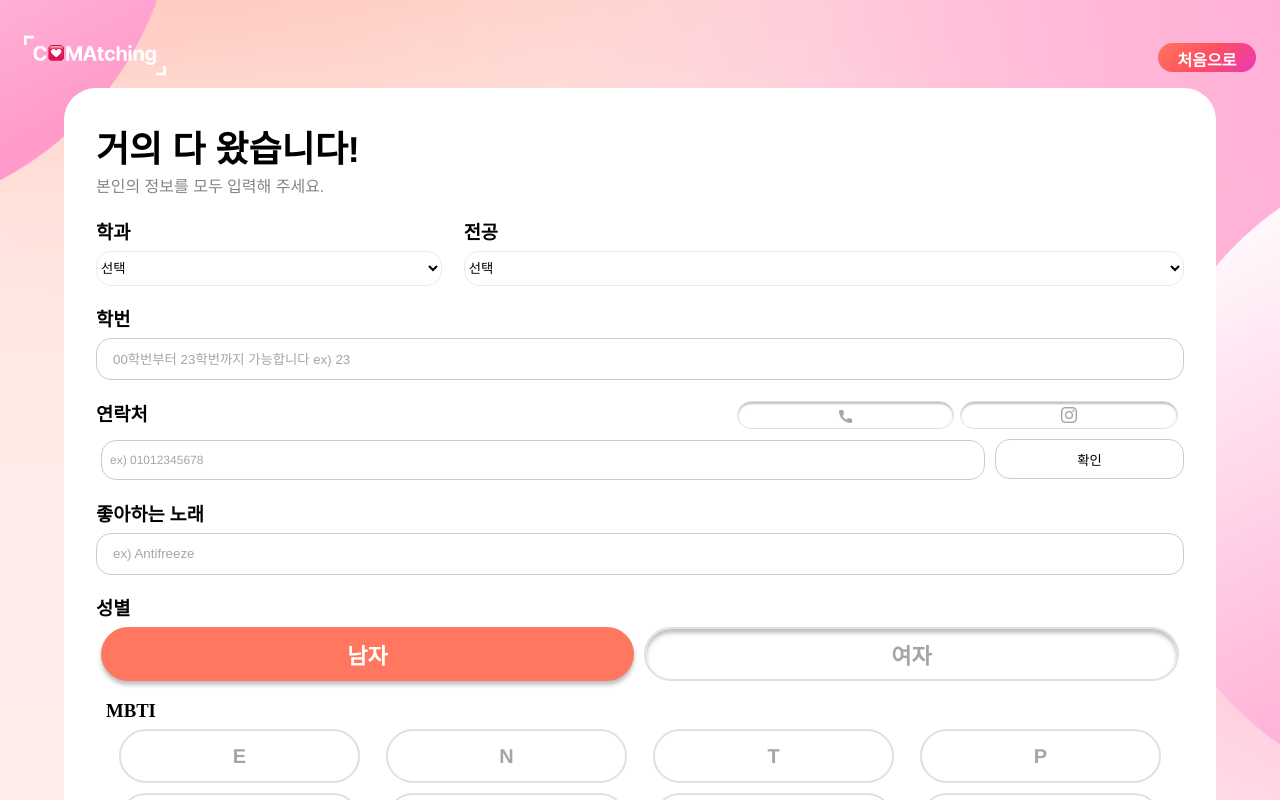
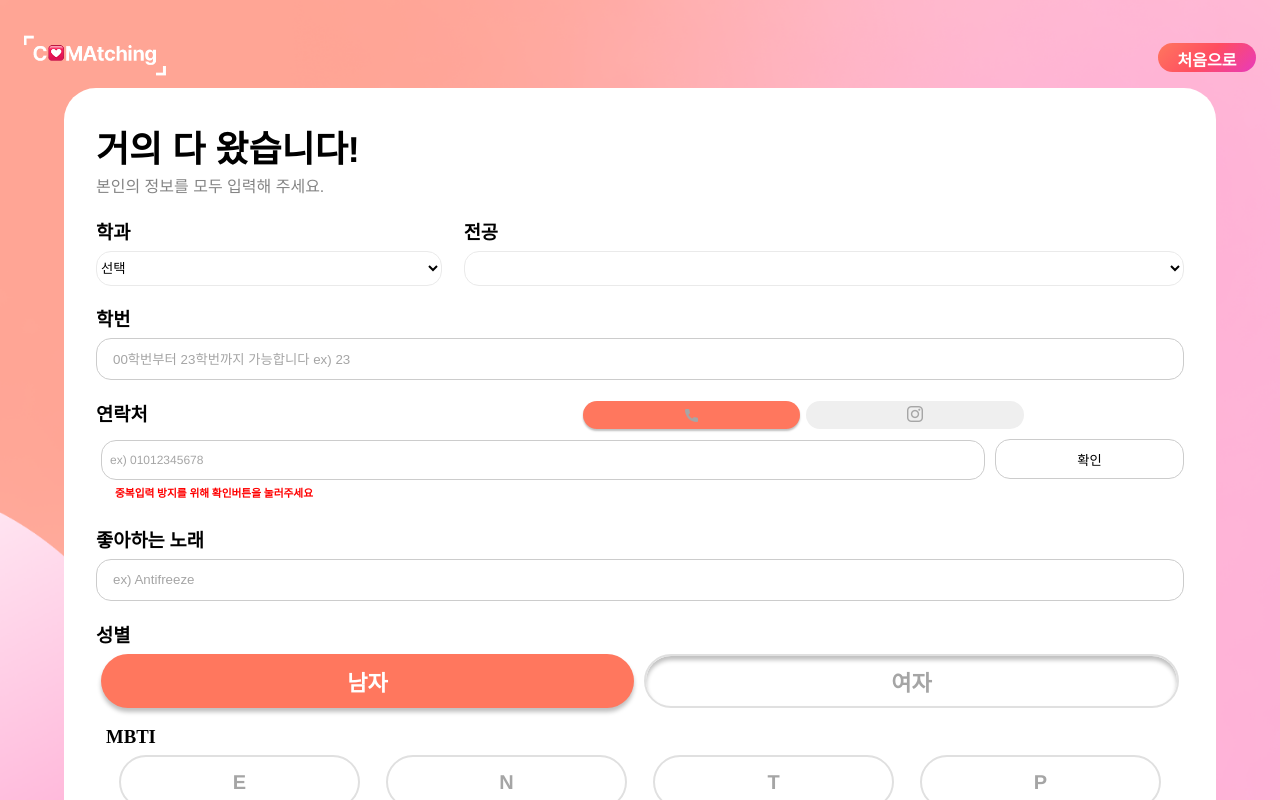
Before and after one commit to alpaka206/COMAtching_FE, a React (Create React App) app: page /Form in a window 1280 px wide. Shown: the top 800 px of the page. Built offline with nearby package versions, Linux system fonts and the light colour scheme.

Commit message:
feat. 변수 변경 및 css 변경

```diff
--- a/src/Atoms.js
+++ b/src/Atoms.js
@@ -30,27 +30,6 @@ export const selectedMBTIState = atom({
   },
 });
 
-export const contactMethodState = atom({
-  key: "contactMethodState",
-  default: "phone",
-});
-
-export const selectedCategoryState = atom({
-  key: "selectedCategoryState",
-  default: "",
-});
-
-export const selectedMajorState = atom({
-  key: "selectedMajorState",
-  default: "",
-});
-
-export const isContactVerifiedState = atom({
-  key: "isContactVerifiedState",
-  // default: false,
-  default: true,
-});
-
 export const MatchRecoilState = atom({
   key: "mcaotmcapRecoilState",
   default: {
--- a/src/pages/Form.css
+++ b/src/pages/Form.css
@@ -21,11 +21,11 @@
 }
 
 .inner-content {
-  opacity: 1.0;
+  opacity: 1;
   padding: 32px;
 }
 /* Title-Login */
-  .title {
+.foam-title {
   font-size: 44px;
   font-weight: bold;
   margin-bottom: 20px;
@@ -34,7 +34,7 @@
   line-height: normal;
 }
 
-  .title-text {
+.foam-title-text {
   color: #000000;
   font-family: "Pretendard-Bold", Helvetica;
   font-size: 36px;
@@ -43,7 +43,7 @@
   position: relative;
 }
 
-  .title-inst-txt {
+.foam-title-inst-txt {
   color: #858585;
   font-family: "Pretendard-Medium", Helvetica;
   font-size: 16px;
@@ -112,7 +112,7 @@ select[name="depart"] {
   width: 100%;
   height: 35px;
   background: white;
-  border: 1px #EAEAEA solid;
+  border: 1px #eaeaea solid;
   border-radius: 15px;
   /* margin-left: 14px;
   padding-left: 7px;
@@ -126,7 +126,7 @@ select[name="major"] {
   width: 100%;
   height: 35px;
   background: white;
-  border: 1px #EAEAEA solid;
+  border: 1px #eaeaea solid;
   border-radius: 15px;
 
   /* width: 200px;
@@ -145,7 +145,7 @@ select[name="major"] {
   font-family: "Pretendard", Helvetica;
   font-size: 16px;
   font-weight: 500;
-  height : 24px;
+  height: 24px;
   display: flex;
   align-items: center;
   border: 1px solid #ccc;
@@ -168,7 +168,6 @@ button {
   cursor: pointer;
 }
 
-
 .phonebutton {
   width: 20%;
   height: 28px;
@@ -178,28 +177,14 @@ button {
   margin-top: 17px;
   margin-right: 6px;
   transition: all 0.3s; /* 트랜지션 효과 추가 */
-
 }
 
-.phonebutton:focus {
+.phonebutton.active {
   background-color: #ff775e;
   outline: none;
   border: none;
   outline: none;
-  box-shadow: 0px 2px 2px rgba(0, 0, 0, 0.25)
-}
-
-.phonebutton:not(:last-child) {
-  border-right: 2px solid #e0e0e0;
-  background-color: "#ffffff";
-  margin-left: auto;
-}
-
-.phonebutton:not(:focus) {
-  background-color: #ffffff;
-  color: #a5a5a5;
-  border: 1px solid #e0e0e0;
-  box-shadow: 0px 2px 2px rgba(0, 0, 0, 0.25) inset;
+  box-shadow: 0px 2px 2px rgba(0, 0, 0, 0.25);
 }
 
 .song-input {
@@ -218,7 +203,6 @@ button {
   color: #ffffff;
   border: none;
   box-shadow: 0px 4px 4px rgba(0, 0, 0, 0.25);
-
 }
 .gender-button.inactive {
   width: 100%;
@@ -276,18 +260,17 @@ button.checkbutton {
   background-color: #fff;
   border: 1px solid #ccc;
   border-radius: 15px;
-  margin-left: auto; /* 이 부분을 추가하세요 */
+  margin-left: auto;
 }
 
 .contact-method label {
   display: flex;
   align-items: center;
-  justify-content: flex-end; /* 이 부분을 추가하세요 */
+  justify-content: flex-start;
 }
 .space {
   width: 40%;
 }
-
 
 .contact-input label input {
   margin-right: 10px;
@@ -301,7 +284,6 @@ button.checkbutton {
   border-radius: 15px;
   padding: 8px;
   position: relative;
-
 }
 
 .mbtidiv {
@@ -328,7 +310,7 @@ button.checkbutton {
   font-size: 32px;
   font-weight: bold;
   position: absolute;
-  bottom:0;
+  bottom: 0;
   left: 0;
   transform: translate(0, 70%);
 }
--- a/src/pages/Form.js
+++ b/src/pages/Form.js
@@ -1,4 +1,4 @@
-import React from "react";
+import React, { useState } from "react";
 import axios from "axios";
 import MyInput from "../components/MyInput";
 import MBTIButton from "../components/MBTIButton";
@@ -7,14 +7,7 @@ import ComatHeader from "../components/ComatHeader";
 import majorCategories from "../data/majorCategories";
 import { validateForm } from "../myfunction/formValidation";
 import { useRecoilState } from "recoil";
-import {
-  userState,
-  selectedMBTIState,
-  contactMethodState,
-  selectedCategoryState,
-  selectedMajorState,
-  isContactVerifiedState,
-} from "../Atoms";
+import { userState, selectedMBTIState } from "../Atoms";
 import { useNavigate } from "react-router-dom";
 import "./Form.css";
 
@@ -24,14 +17,12 @@ function Form() {
   // State variables
   const [user, setUser] = useRecoilState(userState);
   const [selectedMBTI, setSelectedMBTI] = useRecoilState(selectedMBTIState);
-  const [contactMethod, setContactMethod] = useRecoilState(contactMethodState);
-  const [selectedCategory, setSelectedCategory] = useRecoilState(
-    selectedCategoryState
-  );
-  const [selectedMajor, setSelectedMajor] = useRecoilState(selectedMajorState);
-  const [isContactVerified, setIsContactVerified] = useRecoilState(
-    isContactVerifiedState
-  );
+  const [checkMethod, setCheckMethod] = useState({
+    contactMethod: "phone",
+    department: "",
+    major: "",
+    contactVerified: false,
+  });
 
   function validateYear(value) {
     return /^\d{0,2}$/.test(value);
@@ -51,13 +42,13 @@ function Form() {
       alert("학번은 2자리의 숫자로 입력하세요. (예: 22)");
     } else if (
       name === "phone" &&
-      contactMethod === "phone" &&
+      checkMethod.contactMethod === "phone" &&
       !validatePhone(value)
     ) {
       alert("(-)없이 전화번호를 입력하세요. (예: 01012345678)");
     } else if (
       name === "phone" &&
-      contactMethod === "insta" &&
+      checkMethod.contactMethod === "insta" &&
       !validatePhone(value)
     ) {
       alert("인스타 아이디는 영어,숫자,언더바(_),마침표(.)만 가능합니다.");
@@ -69,7 +60,10 @@ function Form() {
   };
 
   const handleContactMethod = (method) => {
-    setContactMethod(method);
+    setCheckMethod((prevState) => ({
+      ...prevState,
+      contactMethod: method,
+    }));
   };
 
   const handleGenderSelection = (value) => {
@@ -106,8 +100,11 @@ function Form() {
   };
 
   const handleCategoryChange = (e) => {
-    setSelectedCategory(e.target.value);
-    setSelectedMajor("");
+    setCheckMethod((prevState) => ({
+      ...prevState,
+      department: e.target.value,
+      major: "",
+    }));
     setUser((prevUser) => ({
       ...prevUser,
       depart: e.target.value,
@@ -115,7 +112,10 @@ function Form() {
   };
 
   const handleMajorChange = (e) => {
-    setSelectedMajor(e.target.value);
+    setCheckMethod((prevState) => ({
+      ...prevState,
+      major: e.target.value,
+    }));
     setUser((prevUser) => ({
       ...prevUser,
       depart: e.target.value,
@@ -137,23 +137,33 @@ function Form() {
     if (alreadyExists) {
       alert(
         `1이미 존재하는 ${
-          contactMethod === "phone" ? "전화번호" : "인스타그램 ID"
+          checkMethod.contactMethod === "phone" ? "전화번호" : "인스타그램 ID"
         }입니다.`
       );
     } else {
       alert(
         `2입력한 ${
-          contactMethod === "phone" ? "전화번호" : "인스타그램 ID"
+          checkMethod.contactMethod === "phone" ? "전화번호" : "인스타그램 ID"
         }는 사용 가능합니다.`
       );
-      setIsContactVerified(true);
+      setCheckMethod((prevState) => ({
+        ...prevState,
+        contactVerified: true,
+      }));
     }
   };
 
   const handleSubmit = async (e) => {
     e.preventDefault();
 
-    if (!validateForm(user, selectedMajor, contactMethod, isContactVerified)) {
+    if (
+      !validateForm(
+        user,
+        checkMethod.majorajor,
+        checkMethod.contactMethod,
+        checkMethod.contactVerified
+      )
+    ) {
       return;
     }
 
@@ -186,9 +196,9 @@ function Form() {
         <ComatHeader destination="/" buttonText="처음으로" />
         <div className="content">
           <div className="inner-content">
-            <div className="title">
-              <div className="title-text">거의 다 왔습니다!</div>
-              <div className="title-inst-txt">
+            <div className="foam-title">
+              <div className="foam-title-text">거의 다 왔습니다!</div>
+              <div className="foam-title-inst-txt">
                 본인의 정보를 모두 입력해 주세요.
               </div>
             </div>
@@ -200,7 +210,7 @@ function Form() {
                 <label className="depart-select">
                   <select
                     name="depart"
-                  value={selectedCategory}
+                    value={checkMethod.department}
                     onChange={handleCategoryChange}
                   >
                     <option value="" style={{ paddingRight: "15px" }} disabled>
@@ -222,15 +232,18 @@ function Form() {
                 <label className="major-select">
                   <select
                     name="major"
-                  value={selectedMajor}
+                    value={checkMethod.Major}
                     onChange={handleMajorChange}
                   >
                     <option value="" disabled>
                       선택
                     </option>
-                  {selectedCategory &&
+                    {checkMethod.department &&
                       majorCategories
-                      .find((category) => category.label === selectedCategory)
+                        .find(
+                          (category) =>
+                            category.label === checkMethod.department
+                        )
                         .options.map((major) => (
                           <option key={major} value={major}>
                             {major}
@@ -259,7 +272,9 @@ function Form() {
                 <div className="space">&nbsp;</div>
                 <button
                   type="button"
-                className="phonebutton"
+                  className={`phonebutton ${
+                    checkMethod.contactMethod === "phone" ? "active" : ""
+                  }`}
                   onClick={() => handleContactMethod("phone")}
                 >
                   <img
@@ -273,7 +288,9 @@ function Form() {
                 </button>
                 <button
                   type="button"
-                className="phonebutton"
+                  className={`phonebutton ${
+                    checkMethod.contactMethod === "insta" ? "active" : ""
+                  }`}
                   onClick={() => handleContactMethod("insta")}
                 >
                   <img
@@ -288,7 +305,7 @@ function Form() {
                 </button>
               </label>
               <div className="contact-input">
-              {contactMethod === "phone" ? (
+                {checkMethod.contactMethod === "phone" ? (
                   <label>
                     <MyInput
                       name="phone"
@@ -323,7 +340,11 @@ function Form() {
                 )}
               </div>
             </div>
-          <h6 className={`check-message ${isContactVerified ? "hidden" : ""}`}>
+            <h6
+              className={`check-message ${
+                checkMethod.contactVerified ? "hidden" : ""
+              }`}
+            >
               중복입력 방지를 위해 확인버튼을 눌러주세요
             </h6>
             <div>
--- a/src/pages/MainpageUnLogin.js
+++ b/src/pages/MainpageUnLogin.js
@@ -18,11 +18,7 @@ function MainpageUnLogin() {
   // };
 
   const handleSubmit = () => {
-    // if (isChecked) {
-    //   navigate("/Login");
-    // } else {
-    //   alert("개인정보 수집 동의에 체크해주세요.");
-    // }
+    navigate("/Login");
   };
   useEffect(() => {
     const fetchParticipants = async () => {
```
Lines whose indentation alone changed are shown as unchanged.
